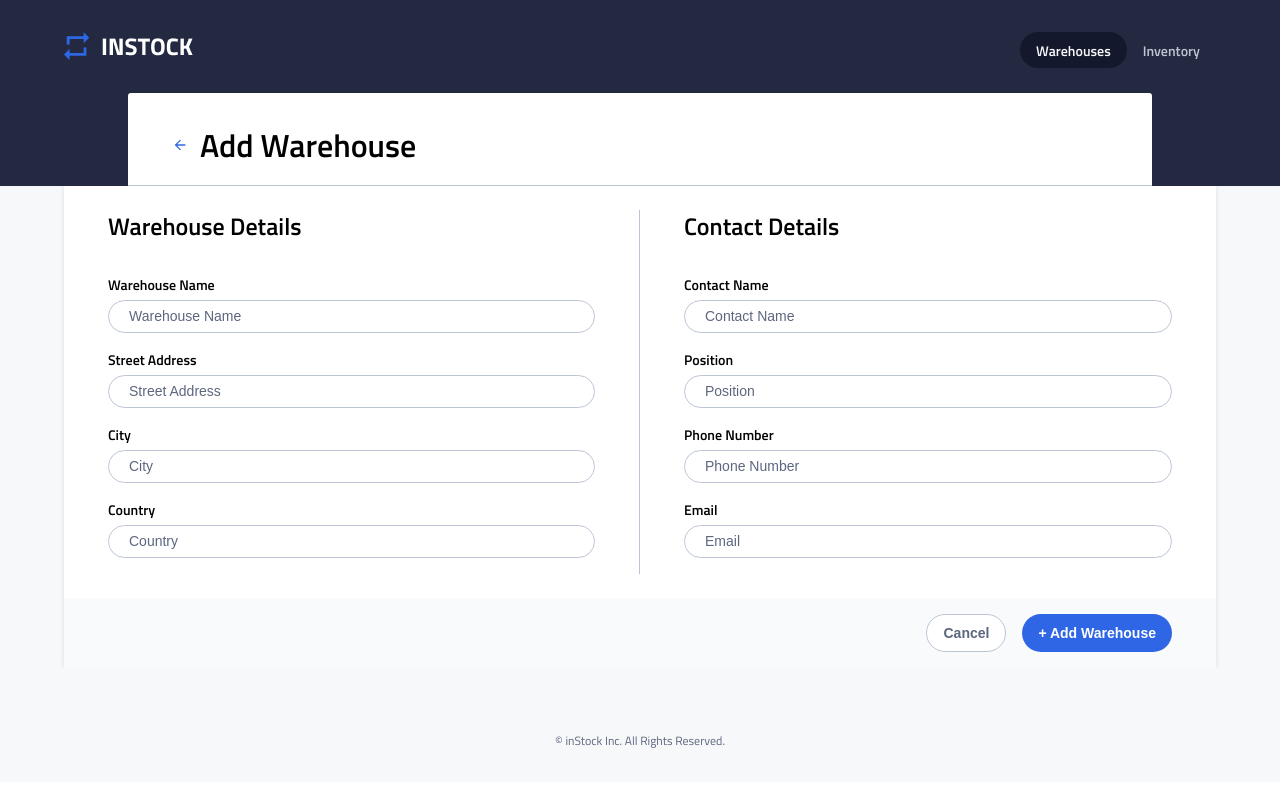
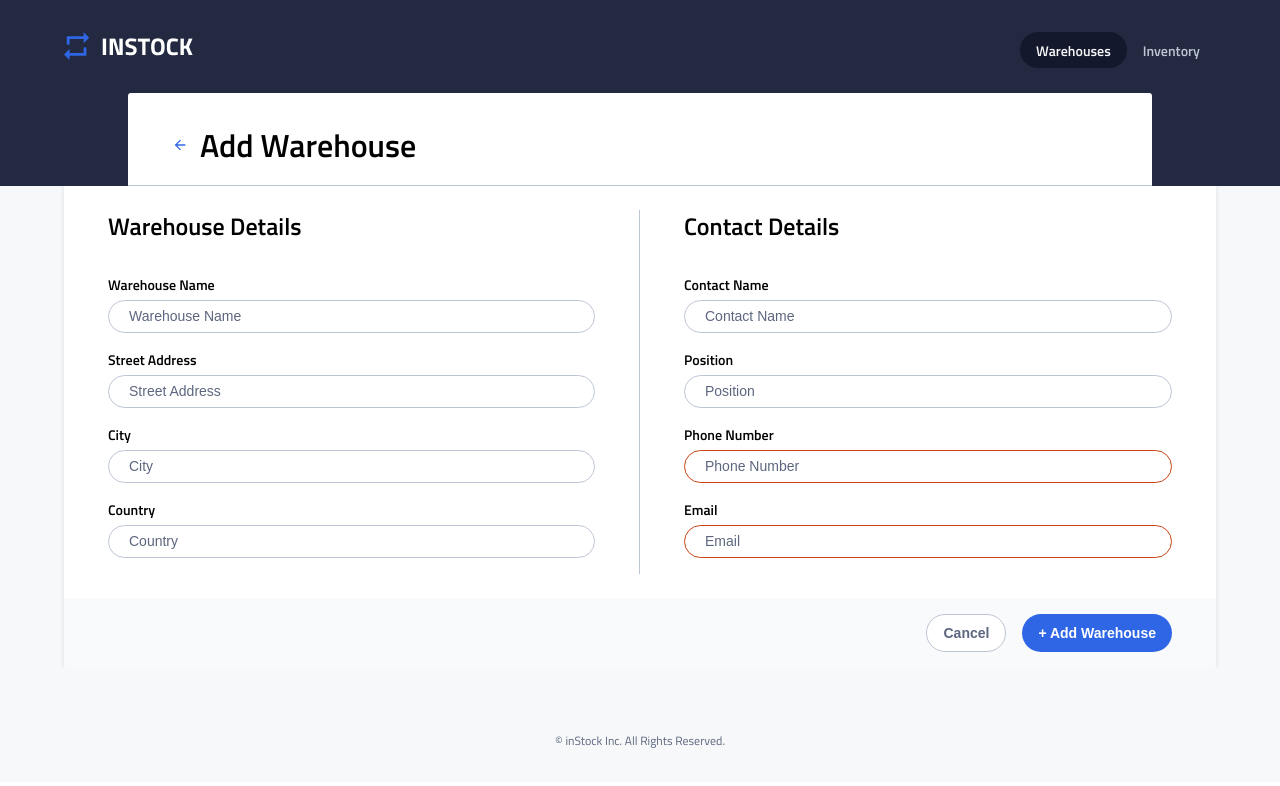
Before and after one commit to jacky-ui/InStock-BrainStation-Client, a React (Create React App) app: page /warehouse/add in a window 1280 px wide. Shown: the top 786 px of the page. Built offline with nearby package versions, Linux system fonts and the light colour scheme.

Commit message:
Added validation to classes & added new error state for form fields & required input for accessibility

```diff
--- a/src/components/WarehouseForm/WarehouseForm.js
+++ b/src/components/WarehouseForm/WarehouseForm.js
@@ -47,7 +47,7 @@ class WarehouseForm extends Component {
     // Phone Number Validation
     isPhoneValid() {
         const phoneValidation = /^\+?\d{1,4}?[-.\s]?\(?\d{1,3}?\)?[-.\s]?\d{1,4}[-.\s]?\d{1,4}[-.\s]?\d{1,9}$/;
-        if (!phoneValidation.test(this.state.contactName)) {
+        if (!phoneValidation.test(this.state.contactPhone)) {
             return false;
         }
         return true;
@@ -117,6 +117,7 @@ class WarehouseForm extends Component {
     }
 
     render() {
+        console.log(this.state.put);
         return (
             <section className='form'>
                 <form className='form-field' onSubmit={this.handleSubmit}>
@@ -125,46 +126,50 @@ class WarehouseForm extends Component {
                         <div className='form__group'>
                             <label className='form__label'>Warehouse Name</label>
                             <input
-                                className='form__input'
+                                className={`form__input ${this.isNotEmpty ? '' : "form__input--invalid"}`}
                                 type="text"
                                 name="name"
                                 placeholder="Warehouse Name"
                                 value={this.state.name}
                                 onChange={this.handleChange}
-                            ></input>
+                                required
+                            />
                         </div>
                         <div className='form__group'>
                             <label className='form__label'>Street Address</label>
                             <input
-                                className='form__input'
+                                className={`form__input ${this.isNotEmpty ? '' : "form__input--invalid"}`}
                                 type="text"
                                 name="address"
                                 placeholder="Street Address"
                                 value={this.state.address}
                                 onChange={this.handleChange}
-                            ></input>
+                                required
+                            />
                         </div>
                         <div className='form__group'>
                             <label className='form__label'>City</label>
                             <input
-                                className='form__input'
+                                className={`form__input ${this.isNotEmpty ? '' : "form__input--invalid"}`}
                                 type="text"
                                 name="city"
                                 placeholder="City"
                                 value={this.state.city}
                                 onChange={this.handleChange}
-                            ></input>
+                                required
+                            />
                         </div>
                         <div className='form__group'>
                             <label className='form__label'>Country</label>
                             <input
-                                className='form__input'
+                                className={`form__input ${this.isNotEmpty ? '' : "form__input--invalid"}`}
                                 type="text"
                                 name="country"
                                 placeholder="Country"
                                 value={this.state.country}
                                 onChange={this.handleChange}
-                            ></input>
+                                required
+                            />
                         </div>
                     </div>
                     <div className='form-right'>
@@ -172,24 +177,26 @@ class WarehouseForm extends Component {
                         <div className='form__group'>
                             <label className='form__label'>Contact Name</label>
                             <input
-                                className='form__input'
+                                className={`form__input ${this.isNotEmpty ? '' : "form__input--invalid"}`}
                                 type="text"
                                 name="contactName"
                                 placeholder="Contact Name"
                                 value={this.state.contactName}
                                 onChange={this.handleChange}
-                            ></input>
+                                required
+                            />
                         </div>
                         <div className='form__group'>
                             <label className='form__label'>Position</label>
                             <input
-                                className='form__input'
+                                className={`form__input ${this.isNotEmpty ? '' : "form__input--invalid"}`}
                                 type="text"
                                 name="contactPosition"
                                 placeholder="Position"
                                 value={this.state.contactPosition}
                                 onChange={this.handleChange}
-                            ></input>
+                                required
+                            />
                         </div>
                         <div className='form__group'>
                             <label className='form__label'>Phone Number</label>
@@ -200,18 +207,20 @@ class WarehouseForm extends Component {
                                 placeholder="Phone Number"
                                 value={this.state.contactPhone}
                                 onChange={this.handleChange}
-                            ></input>
+                                required
+                            />
                         </div>
                         <div className='form__group'>
                             <label className='form__label'>Email</label>
                             <input
-                                className={`form__input ${this.isPhoneValid() ? '' : "form__input--invalid"}`}
+                                className={`form__input ${this.isEmailValid() ? '' : "form__input--invalid"}`}
                                 type="text"
                                 name="contactEmail"
                                 placeholder="Email"
                                 value={this.state.contactEmail}
                                 onChange={this.handleChange}
-                            ></input>
+                                required
+                            />
                         </div>
                     </div>
                     <div className='form-btns'>
--- a/src/components/WarehouseForm/WarehouseForm.scss
+++ b/src/components/WarehouseForm/WarehouseForm.scss
@@ -79,11 +79,11 @@
         border: $border-divider;
         padding: 0.5rem 1.25rem;
         color: $Instock-Black;
-        :focus {
+        &:focus {
             outline: none;
             border: $border-focus;
         }
-        :invalid {
+        &--invalid {
             border: $border-error;
         }
         &::placeholder {
```
